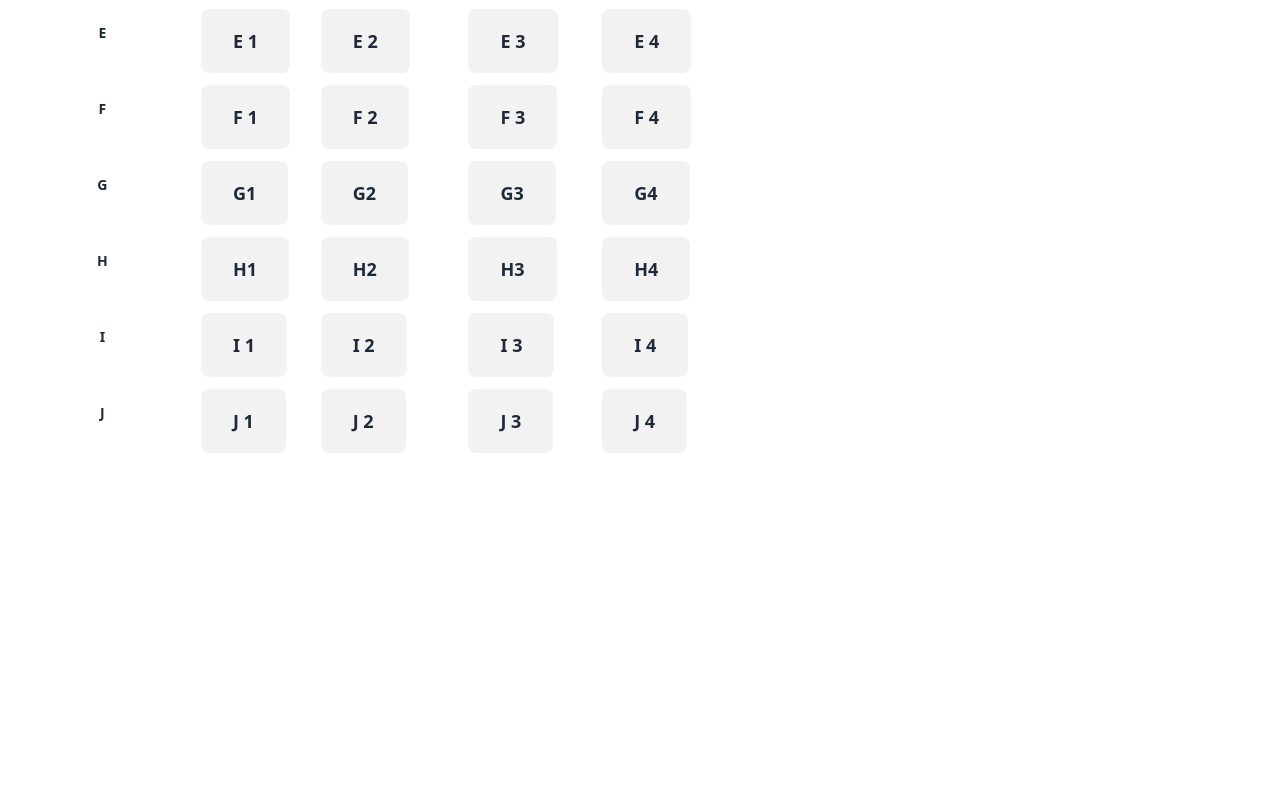
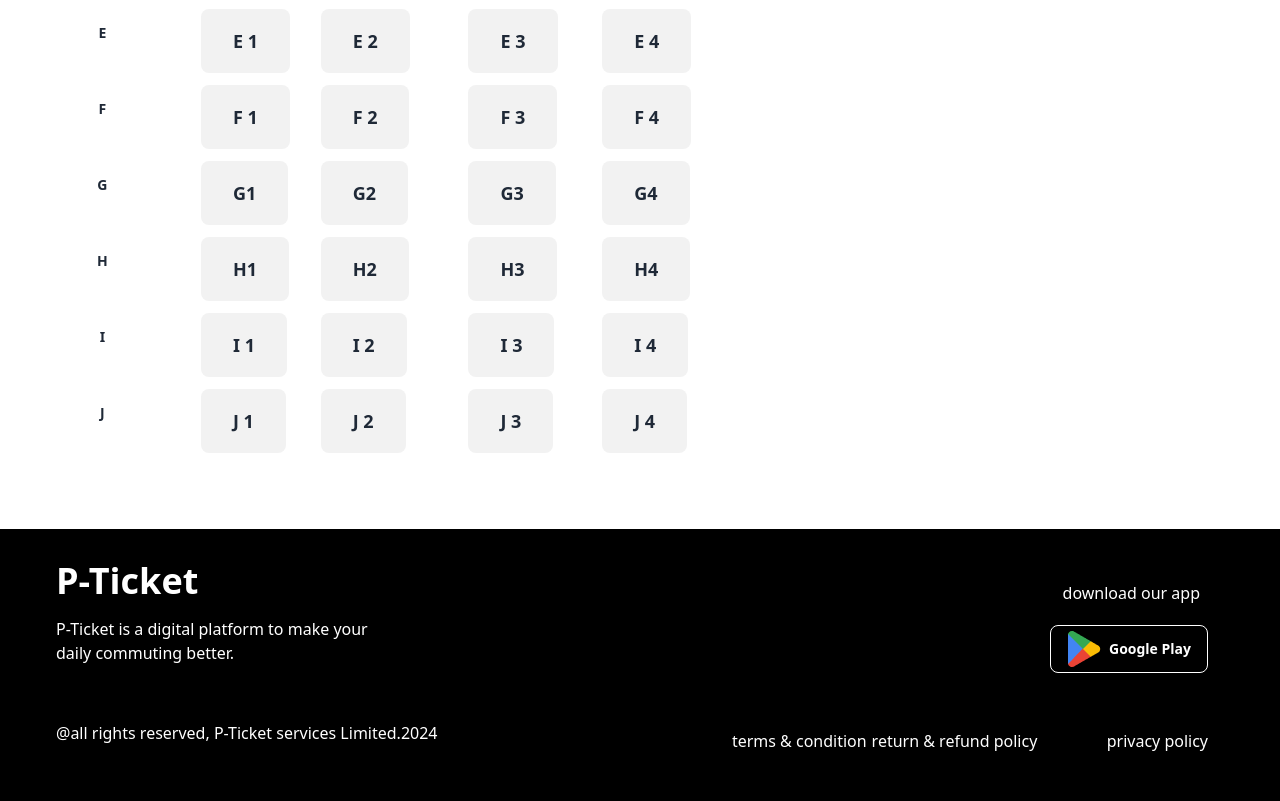
Before and after one commit to ibrahim01995/bus-ticket-projects-, a plain HTML site: page index.html in a window 1280 px wide. Shown: the part 2802-3603 px from the top of the page. Before the commit the page ends 3299 px from the top, so only its background shows below. Drawn offline with nearby package versions, Linux system fonts and the light colour scheme.

Commit message:
footer-section

```diff
--- a/index.html
+++ b/index.html
@@ -458,6 +458,28 @@
     </div>
 
   </section>
+  <!-- Footer -->
+  <footer class="bg-black text-white py-8 mt-8 flex">
+    <div class="container mx-auto px-4 text-start">
+      <h1 class="text-4xl font-bold mb-4 ml-10">P-Ticket</h1>
+      <p class="mb-4 ml-10">P-Ticket is a digital platform to make your <br> daily commuting
+        better.</p>
+      <p class="mb-4 ml-10 mt-14">@all rights reserved, P-Ticket services Limited.2024</p>
+    </div>
+    <div class="container mx-auto px-4 text-end">
+      <p class="mr-16 mt-5">download our app</p>
+      <div class="navbar-end mt-2 mr-5 container mx-auto px-4 text-end">
+        <a class="btn border-white bg-black text-white mr-10 mt-3"> <img src="images/playstore.png" alt="">Google
+          Play</a>
+      </div>
+      <div class="grid grid-cols-3 mb-4 ml-10 mt-14 mr-14">
+        <p>terms & condition</p>
+        <p>return & refund policy</p>
+        <p>privacy policy</p>
+      </div>
+    </div>
+
+  </footer>
 
   <script src="project.js"></script>
 </body>
```
